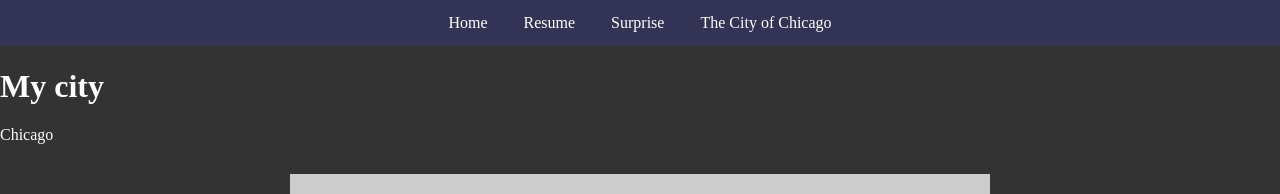
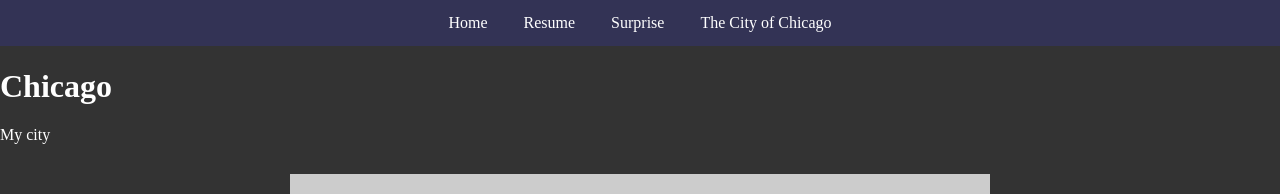
Before and after one commit to jolowu/Project-3, a plain HTML site: page map.html in a window 1280 px wide. Shown: the top 194 px of the page. Drawn offline with Linux system fonts and the light colour scheme; some packages are replaced by stand-ins of ours.

Commit message:
Update map.html

```diff
--- a/map.html
+++ b/map.html
@@ -17,8 +17,8 @@
       <li><a href="anime.html">Surprise</a></li>
 	  <li><a href=#>The City of Chicago</a></li>
     </ul>
-  <h1> My city </h1>
-  <p> Chicago </p>
+  <h1> Chicago </h1>
+  <p> My city </p>
   <div id="canvas"></div>
   <script async defer src="https://maps.googleapis.com/maps/api/js?key=AIzaSyAF5hXhnQD9V2FHZjo66CTd2ocZXLbulIA&callback=initMap"></script>
 </body>
```
